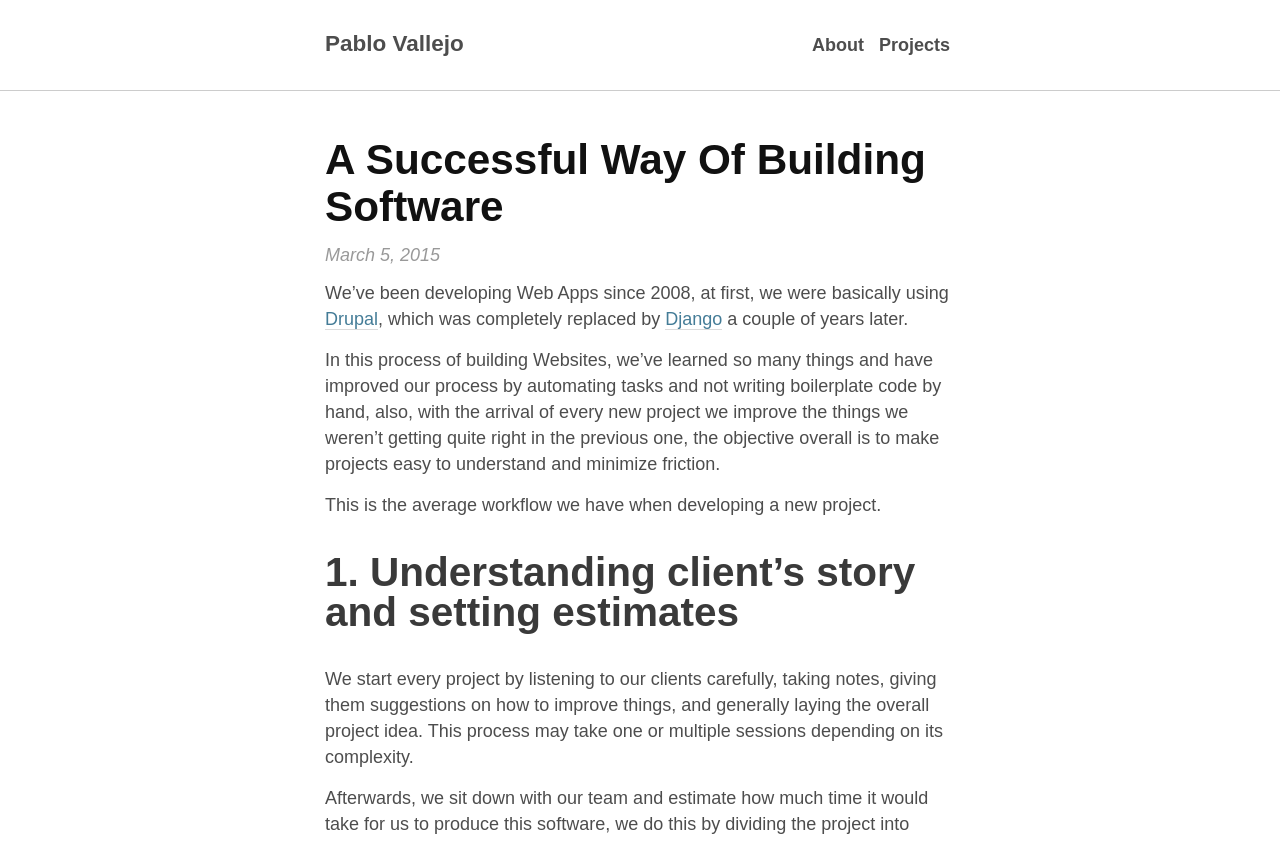
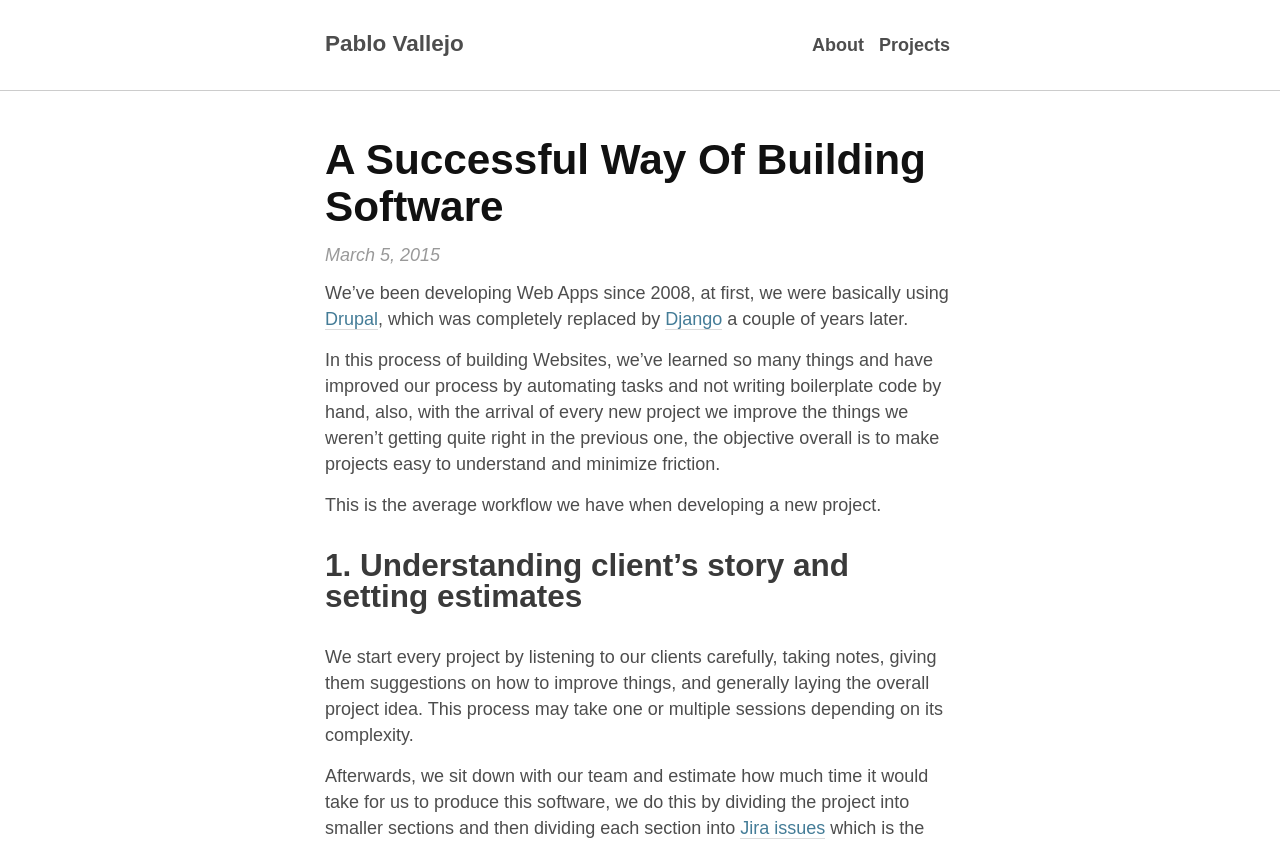
Before and after one commit to PabloVallejo/blog, a Jekyll site: the page built from _posts/2015-03-05-a-successful-way-of-building-software.md, in a window 1280 px wide. Shown: the top 841 px of the page. Built offline with Jekyll 4.4.1, drawn with Linux system fonts in a browser that asks for light colours; some web fonts are replaced; Markdown is read by kramdown in place of the engine named in the settings; comment, search, counter and statistics services are not loaded.

```diff
--- a/_posts/2015-03-05-a-successful-way-of-building-software.md
+++ b/_posts/2015-03-05-a-successful-way-of-building-software.md
@@ -9,7 +9,7 @@ In this process of building Websites, we've learned so many things and have impr
 
 This is the average workflow we have when developing a new project.
 
-## 1\. Understanding client's story and setting estimates
+### 1\. Understanding client's story and setting estimates
 
 We start every project by listening to our clients carefully, taking notes, giving them suggestions on how to improve things, and generally laying the overall project idea. This process may take one or multiple sessions depending on its complexity.
 
@@ -23,13 +23,13 @@ After It passed QA it's ready to be reviewed by the product owner, which is a ro
 
 A status we've added is **Stopped** which holds tickets that didn't passed QA and are to be fixed.
 
-## 2. Defining entities and relationships
+### 2. Defining entities and relationships
 
 At this stage, we define models (Entities of the project) and how they're related. This is usually designed by our lead developer and discussed and improved with all backend developers involved in the project.We try to make everything very simple, and try not to have premature optimisation. Eventually we have to add model attributes and modify little things afterwards during the implementation.
 
 ![](http://axiacore.s3.amazonaws.com/inlines/models.1425645970.png)
 
-## 3\. Coding, development workflow and deployment
+### 3\. Coding, development workflow and deployment
 
 Nowadays we use [Yeoman](http://yeoman.io/) and a [generator](https://github.com/AxiaCore/generator-django-axiacore) we built to scaffold the basic projects structure, preventing us from writing boilerplate code. Afterwards, we setup the project git repository with two main branches, `master` and `dev`, which represent production and development respectively.
 
@@ -37,11 +37,11 @@ Once that the repo is set up, other developers are ready to hack, so, each one c
 
 ![](http://axiacore.s3.amazonaws.com/inlines/Screen%20Shot%202015-03-05%20at%2012.13.03%20PM.1425575632.png)
 
-### Pull requests
+#### Pull requests
 
 We use [pull requests](https://www.atlassian.com/git/tutorials/making-a-pull-request/how-it-works) to integrate code into stagging and production servers and try them to be very concice and small in order to be easy to review and to spot errors quickly. With smaller pull requests, we've notices a faster flow bacause the person that review them won't have to spend 20 minutes on each one but rather 3 minutes or less.
 
-### Continuous integration
+#### Continuous integration
 
 As we stated before, we use a staging server which is available on the web and is a representation of the `dev`. Every time a pull request pointing to `dev` is merged, this code is deployed to the staging server using [Bitbucket Hooks](https://confluence.atlassian.com/display/BITBUCKET/Manage+Bitbucket+hooks) and [Jenkins CI](http://jenkins-ci.org/).
 
@@ -49,11 +49,11 @@ As we stated before, we use a staging server which is available on the web and i
 
 The deployment process is composed of two steps, first it runs django tests and secondly the code is deployed to the server if the tests pass. We're notified of all these steps on our [HipChat](https://www.hipchat.com/) company chat.
 
-### Sprints
+#### Sprints
 
 For us iterating is a key to keep project manageable, therefore we rely on an agile development process where we have sprints. These days our sprints last two weeks as we realized that it allows us to complete functionalities that are more relevant which makes things easier for our QA team. This as opposed to the one week sprints we had before were the QA team had to test the single pieces of a certain process.
 
-## 4\. Design, styling and front-end tooling
+### 4\. Design, styling and front-end tooling
 
 After the backend development process is finished, we start styling the the Web App. This may seem complex as styling a finished template looks harder than adding functionality to a styled interface, however, we've realized that by using some simple conventions, styling a working interface becomes easier. Basically the conventions we use are.
 
@@ -67,25 +67,25 @@ After the backend development process is finished, we start styling the the Web
 
 In this way we know we can move things around when adding styles without breaking something.
 
-### CSS/SASS/Compass
+#### CSS/SASS/Compass
 
 By defining a project pallet we start our styles structure, these pallet is a set of variables with the colors we'll use throughout the site. As a CSS preprocessor [Sass](http://sass-lang.com/) in conjunction to [Compass](http://compass-style.org/) which provides a convenient set of mixins.
 
-### Dependencies
+#### Dependencies
 
 [Bower](http://bower.io/) turned out to work very well for us, so we manage all front end dependencies using it. Also, we use [Gulp](http://gulpjs.com/) to compile assets, create tags using [Semver](http://semver.org/) and work in conjunction with [LiveReload](https://chrome.google.com/webstore/detail/livereload/jnihajbhpnppcggbcgedagnkighmdlei?hl=en).
 
-## 5\. QA and shipping
+### 5\. QA and shipping
 
 Before the site is ready for production, our QA team navigates it fully, finding where it breaks, so that we can fix this issues before deploying, then our client uses the site and have to approve everything is looking fine, then we move to production.
 
 > Moving to production is just a merge into the master branch.
 
-## Conclusion
+### Conclusion
 
 Keeping things simple, automate as much as possible and learning from errors are key things to have in mind in order to make overall software development process easier.
 
-## More reading
+### More reading
 
 If you want to learn more about the things we went over, here there are some relevant links.
 
```
